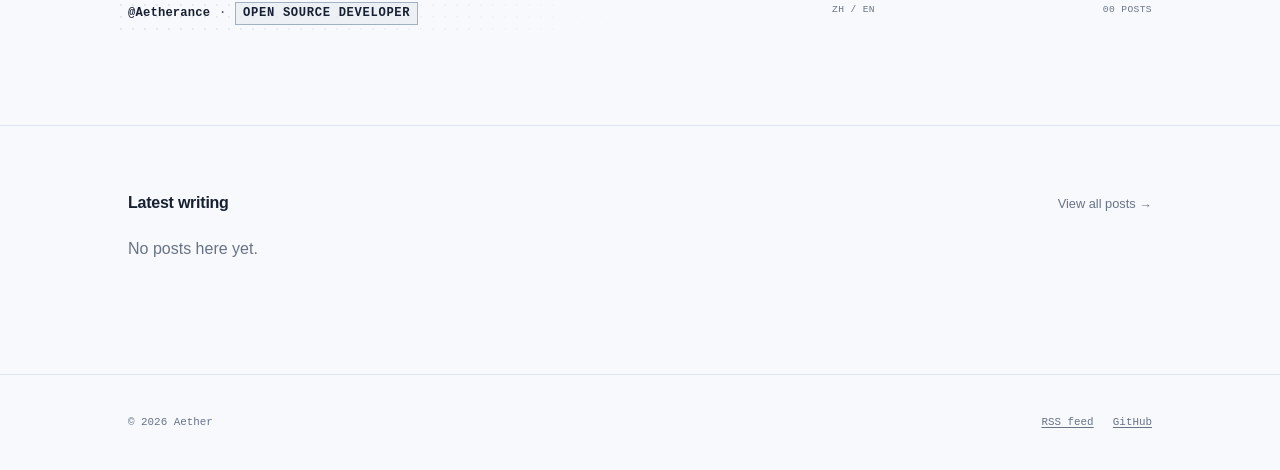
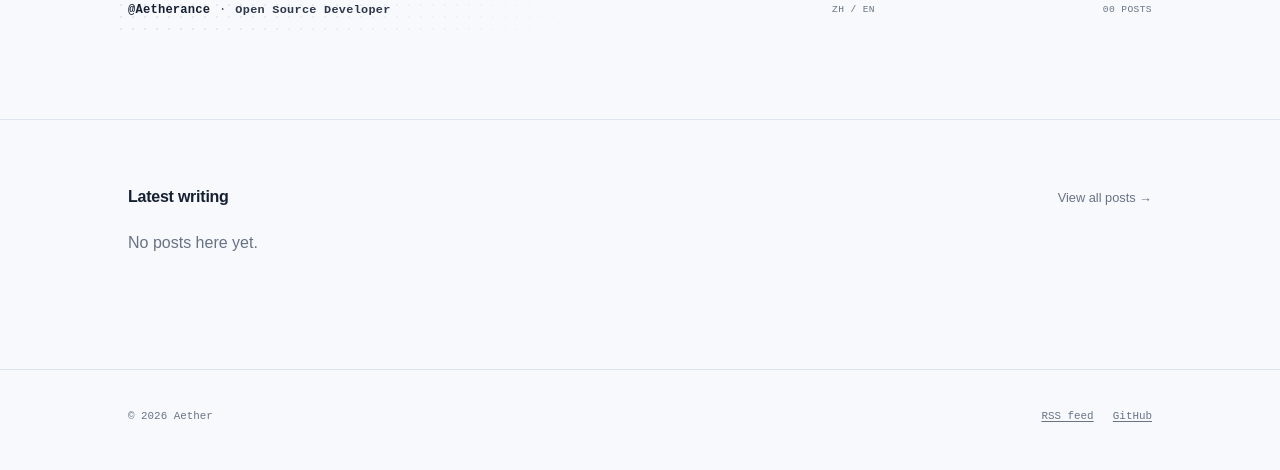
Before and after one commit to Aetherance/Aetherance.github.io, an Astro site: page /en in a window 1280 px wide. Shown: the part 405-875 px from the top of the page. Built offline with nearby package versions, Linux system fonts and the light colour scheme; Astro itself is replaced by a stand-in of ours.

Commit message:
style: soften homepage developer role

```diff
--- a/src/components/HomePage.astro
+++ b/src/components/HomePage.astro
@@ -102,7 +102,7 @@ const title = page > 1 ? (lang === 'zh' ? `文章 · 第 ${page} 页` : `Writing
   .profile-note { display: flex; flex-wrap: wrap; align-items: center; gap: .55rem; margin: .8rem 0 0; color: var(--muted); font-family: ui-monospace, monospace; font-size: .76rem; font-weight: 500; letter-spacing: .015em; line-height: 1.4; }
   .profile-note strong { color: var(--text); font-weight: 650; }
   .profile-note .separator { color: var(--accent); }
-  .profile-note .role { padding: .12rem .42rem; border: 1px solid var(--glass-line); background: color-mix(in srgb, var(--accent-soft) 72%, transparent); color: var(--text); font-size: .76rem; font-weight: 700; letter-spacing: .055em; text-transform: uppercase; }
+  .profile-note .role { color: color-mix(in srgb, var(--text) 72%, var(--muted)); font-size: .74rem; font-weight: 600; letter-spacing: .025em; }
   .side { justify-self: end; width: min(100%, 20rem); min-width: 0; }
   .stats { display: flex; justify-content: space-between; gap: 1rem; margin-top: .65rem; color: var(--muted); font-family: ui-monospace, monospace; font-size: .6rem; letter-spacing: .04em; }
   .latest { padding-top: clamp(2.5rem, 6vw, 4rem); }
```
